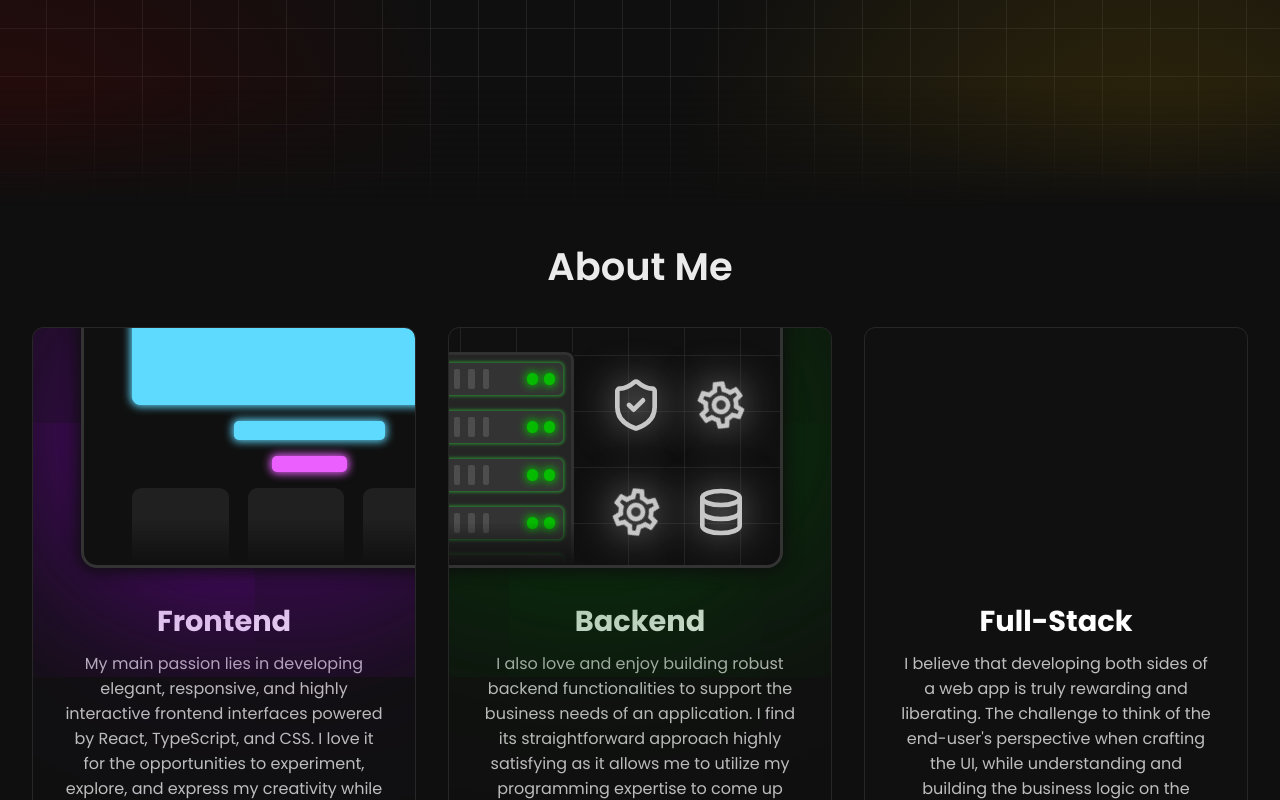
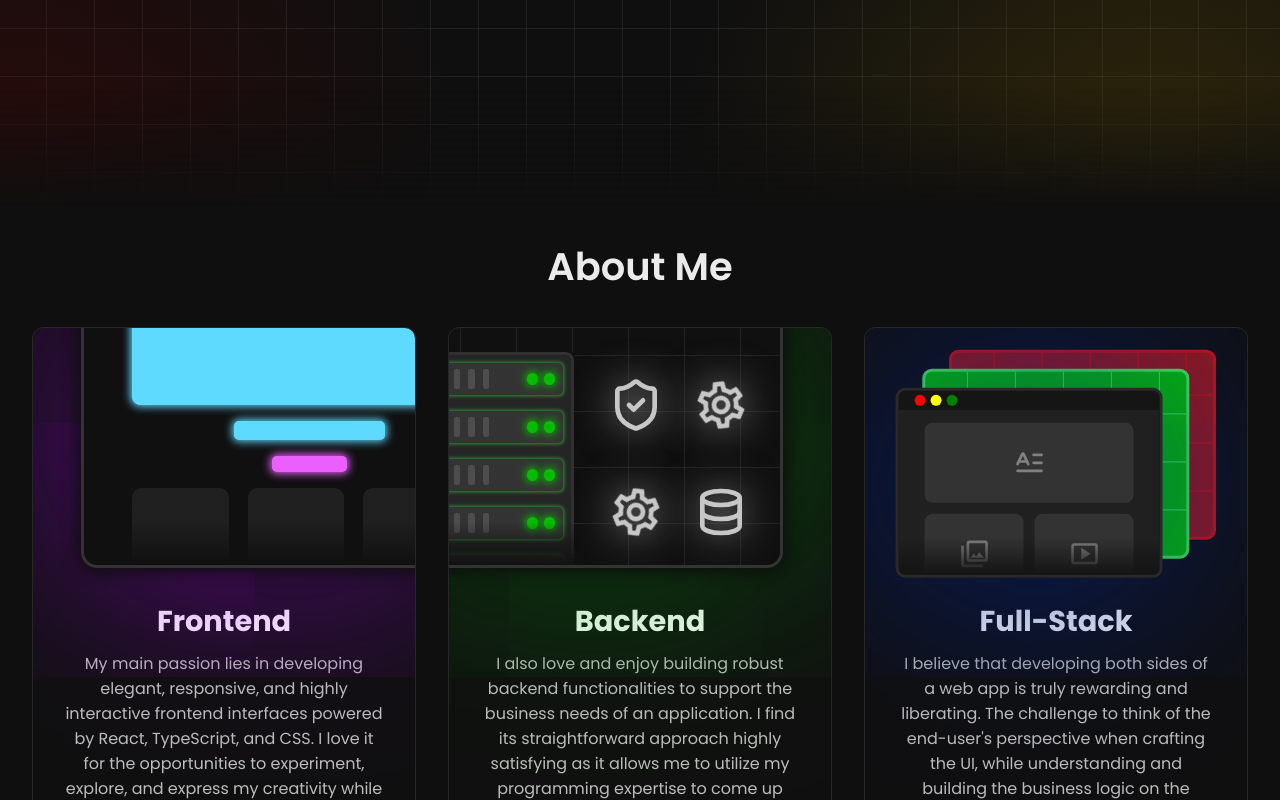
Before and after one commit to LexBorisoff/borisoff.dev, a React (Vite) app: page / in a window 1280 px wide. Shown: the part 594-1394 px from the top of the page. Built offline with nearby package versions, Linux system fonts and the light colour scheme.

Commit message:
feat(about): added Fullstack component

```diff
--- a/src/layout/about/about.tsx
+++ b/src/layout/about/about.tsx
@@ -2,6 +2,7 @@
 
 import Backend from './backend';
 import Frontend from './frontend';
+import Fullstack from './fullstack';
 import {
   ItemContent,
   ItemHeader,
@@ -45,7 +46,9 @@
         </ItemWrapper>
 
         <ItemWrapper>
-          <ItemHeader></ItemHeader>
+          <ItemHeader>
+            <Fullstack />
+          </ItemHeader>
           <ItemTitle>Full-Stack</ItemTitle>
           <ItemContent>
             I believe that developing both sides of a web app is truly rewarding
--- /dev/null
+++ b/src/layout/about/fullstack-front.tsx
@@ -0,0 +1,40 @@
+import { LuLetterText } from 'react-icons/lu';
+import { MdOutlinePhotoLibrary, MdOutlineSmartDisplay } from 'react-icons/md';
+
+import {
+  ContentContainer,
+  FontLayerContainer,
+  MainContentBottom,
+  MainContentBottomBox,
+  MainContentTop,
+  Topbar,
+  TopbarCircle,
+} from './styled/fullstack-front.styled';
+
+export default function FullstackFront(): React.ReactNode {
+  return (
+    <FontLayerContainer>
+      <Topbar>
+        <TopbarCircle $color="red" />
+        <TopbarCircle $color="yellow" />
+        <TopbarCircle $color="green" />
+      </Topbar>
+
+      <ContentContainer>
+        <MainContentTop>
+          <LuLetterText size="2rem" />
+        </MainContentTop>
+
+        <MainContentBottom>
+          <MainContentBottomBox>
+            <MdOutlinePhotoLibrary size="2rem" />
+          </MainContentBottomBox>
+
+          <MainContentBottomBox>
+            <MdOutlineSmartDisplay size="2rem" />
+          </MainContentBottomBox>
+        </MainContentBottom>
+      </ContentContainer>
+    </FontLayerContainer>
+  );
+}
--- /dev/null
+++ b/src/layout/about/fullstack.tsx
@@ -0,0 +1,20 @@
+import FullstackFront from './fullstack-front';
+import {
+  BackLayer,
+  FrontLayer,
+  FullstackContainer,
+  MiddleLayer,
+} from './styled/fullstack.styled';
+
+export default function Fullstack(): React.ReactNode {
+  return (
+    <FullstackContainer>
+      <BackLayer />
+      <MiddleLayer />
+
+      <FrontLayer>
+        <FullstackFront />
+      </FrontLayer>
+    </FullstackContainer>
+  );
+}
--- a/src/layout/about/styled/backend.styled.tsx
+++ b/src/layout/about/styled/backend.styled.tsx
@@ -18,7 +18,7 @@
   border-radius: 1rem;
   box-shadow:
     0 0 1rem 0.2rem #0e0e0e,
-    0 0 15rem 0.5rem #005307;
+    0 0 15rem 0.5rem #00920c9e;
   background-size: 3.5rem 3.5rem;
   background-image: linear-gradient(to right, #81818127 1px, transparent 1px),
     linear-gradient(to bottom, #81818127 1px, transparent 1px);
--- a/src/layout/about/styled/frontend.styled.tsx
+++ b/src/layout/about/styled/frontend.styled.tsx
@@ -13,7 +13,7 @@
   border-radius: 1rem;
   box-shadow:
     0 0 1rem 0.2rem #0e0e0e,
-    0 0 15rem 0 #7b00b4;
+    0 0 15rem 0 #9600dbb7;
 `;
 
 const mainColor = '#5fdaff';
--- /dev/null
+++ b/src/layout/about/styled/fullstack-front.styled.tsx
@@ -0,0 +1,67 @@
+import { styled } from 'styled-components';
+
+export const FontLayerContainer = styled.div`
+  flex: 1;
+  height: 100%;
+  display: flex;
+  flex-flow: column nowrap;
+  background-color: #202020;
+  mask-image: linear-gradient(#000000 80%, transparent 100%);
+`;
+
+export const Topbar = styled.div`
+  flex: 0 0 1.2rem;
+  display: flex;
+  justify-content: flex-start;
+  align-items: center;
+  gap: 0.3rem;
+  padding: 0 1rem;
+  background: #0000005c;
+`;
+
+interface TopbarCircleProps {
+  $color: string;
+}
+
+export const TopbarCircle = styled.div<TopbarCircleProps>`
+  height: 0.7rem;
+  width: 0.7rem;
+  border-radius: 50%;
+  background: ${({ $color }) => $color};
+`;
+
+export const ContentContainer = styled.div`
+  flex: 1;
+  display: flex;
+  flex-flow: column nowrap;
+  justify-content: flex-start;
+  align-items: center;
+  color: #818181;
+`;
+
+export const MainContentTop = styled.div`
+  margin-top: 0.8rem;
+  width: 80%;
+  height: 5rem;
+  border-radius: 0.5rem;
+  background: #333333;
+  display: grid;
+  place-content: center;
+`;
+
+export const MainContentBottom = styled.div`
+  margin-top: 0.7rem;
+  width: 80%;
+  height: 5rem;
+  display: flex;
+  flex-flow: row nowrap;
+  gap: 0.7rem;
+`;
+
+export const MainContentBottomBox = styled.div`
+  flex: 1;
+  background: #333333;
+  border-radius: 0.5rem;
+  display: grid;
+  place-content: center;
+`;
--- /dev/null
+++ b/src/layout/about/styled/fullstack.styled.tsx
@@ -0,0 +1,60 @@
+import { styled } from 'styled-components';
+
+export const FullstackContainer = styled.div`
+  height: 100%;
+  width: 100%;
+  display: flex;
+  justify-content: center;
+  align-items: center;
+  padding: 2rem;
+`;
+
+export const FrontLayer = styled.div`
+  flex: 1;
+  position: absolute;
+  top: 50%;
+  left: 50%;
+  transform: translate(-60%, -40%);
+  height: 70%;
+  width: 70%;
+  overflow: hidden;
+  background-color: #141414;
+  border: 0.2rem solid #292929;
+  border-radius: 0.6rem;
+  box-shadow: 0 0 15rem 0 #00218b;
+`;
+
+export const MiddleLayer = styled.div`
+  flex: 1;
+  position: absolute;
+  top: 50%;
+  left: 50%;
+  transform: translate(-50%, -50%);
+  height: 70%;
+  width: 70%;
+  background-color: #06bb00;
+  background-size: 3rem 3rem;
+  background-image: linear-gradient(to right, #46e754 1px, transparent 1px),
+    linear-gradient(to bottom, #46e754 1px, transparent 1px);
+  background-position: -0.4rem -0.4rem;
+  border: 0.2rem solid #46e754;
+  border-radius: 0.6rem;
+`;
+
+export const BackLayer = styled.div`
+  flex: 1;
+  position: absolute;
+  top: 50%;
+  left: 50%;
+  transform: translate(-40%, -60%);
+  height: 70%;
+  width: 70%;
+  background-color: #941818;
+  background-size: 3rem 3rem;
+  background-image: linear-gradient(to right, #cc1010 1px, transparent 1px),
+    linear-gradient(to bottom, #cc1010 1px, transparent 1px);
+  background-position: -0.4rem -0.4rem;
+  border: 0.2rem solid #cc1010;
+  border-radius: 0.6rem;
+  /* box-shadow: 0 0 15rem 0 #cc1010; */
+`;
```
